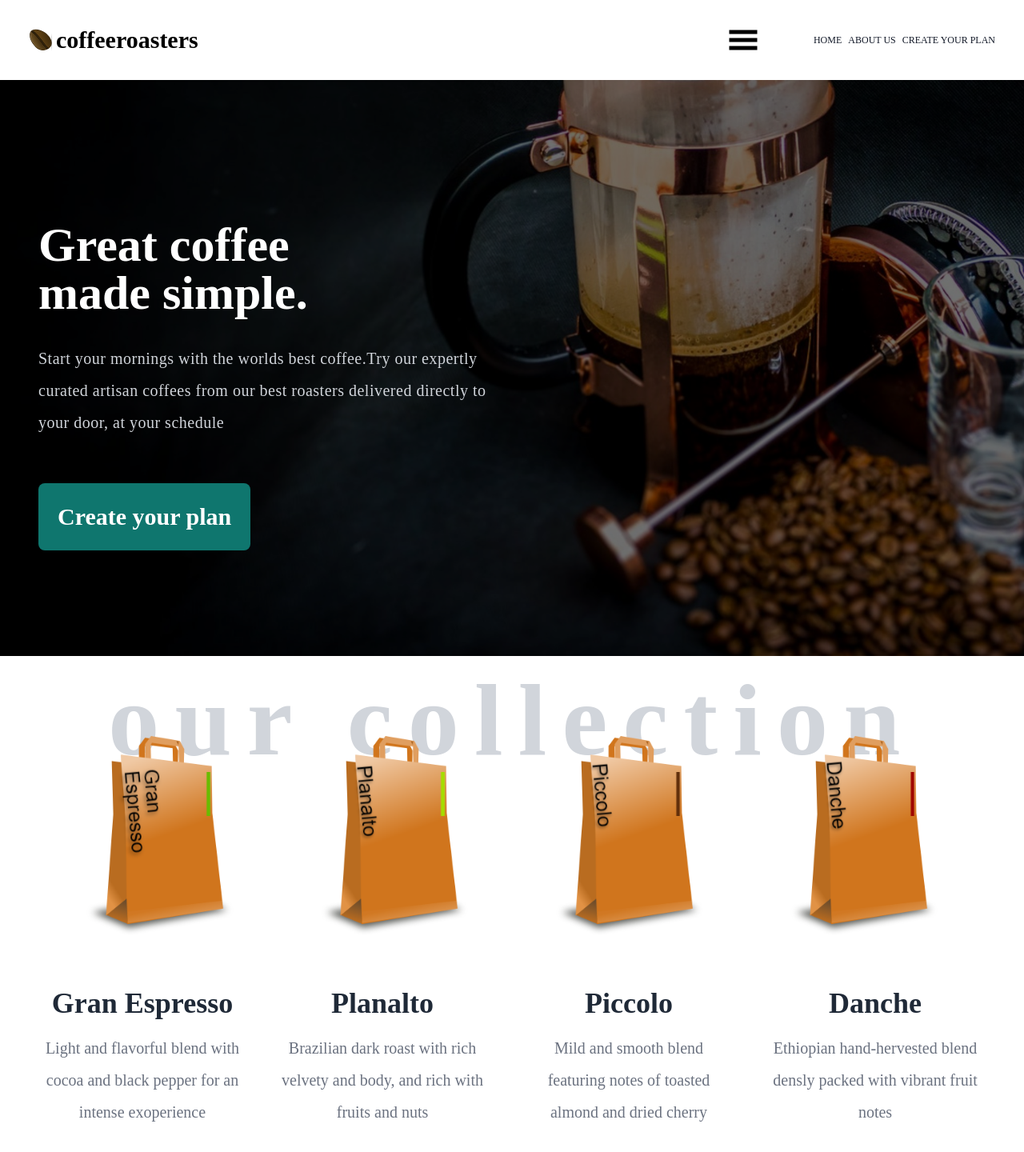
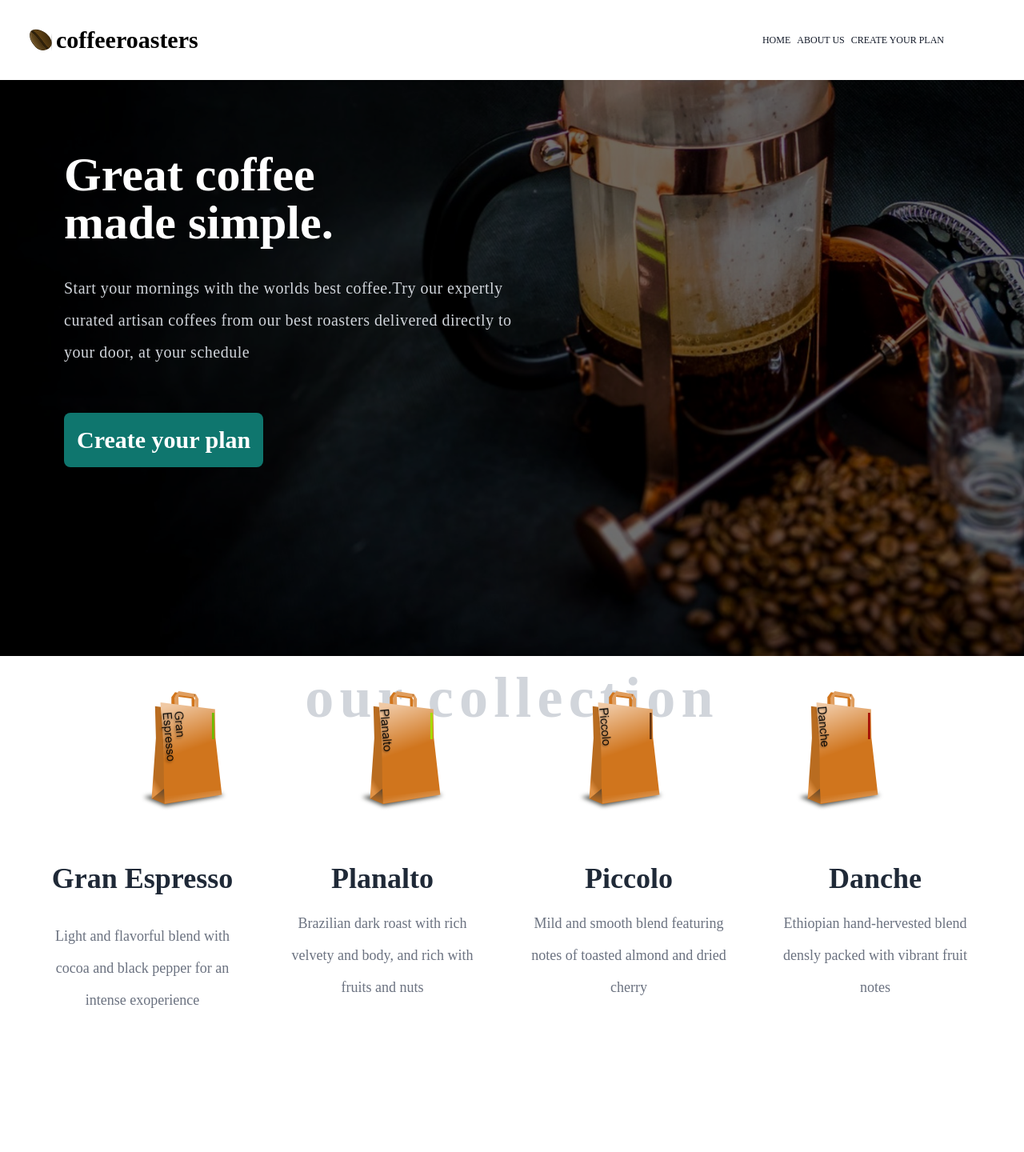
Before and after one commit to abir045/coffeeroasters, a React (Create React App) app: page / in a window 1280 px wide. Shown: the top 1440 px of the page at 80% size. After the commit the page ends 1334 px from the top, so only its background shows below. Built offline with nearby package versions, Linux system fonts and the light colour scheme.

Commit message:
desktop responsive layout

```diff
--- a/src/components/Navbar.js
+++ b/src/components/Navbar.js
@@ -12,9 +12,9 @@ const Navbar = () => {
           <h3 className="font-bold text-3xl">coffeeroasters</h3>
         </div>
 
-        <GiHamburgerMenu size={40} className="mx-auto mr-8" />
+        <GiHamburgerMenu size={40} className="mx-auto mr-8 sm:hidden" />
 
-        <div className="hidden sm:flex p-8 font-medium  text-gray-900">
+        <div className="hidden sm:flex p-8 font-medium  text-gray-900 sm:mr-[5%]">
           <div className="text-xs  uppercase sm:mx-1">Home</div>
           <div className="text-xs uppercase sm:mx-1">About Us</div>
           <div className="text-xs uppercase sm:mx-1">Create your plan</div>
--- a/src/components/pages/Home.js
+++ b/src/components/pages/Home.js
@@ -29,8 +29,8 @@ const Home = () => {
         />
         <div className="absolute top-0 left-0 w-full h-full bg-black/80 opacity-70  text-white"></div>
 
-        <div className="absolute left-[3%] top-[15%] md:left-8 md:top-35 lg:top-40">
-          <h1 className="text-center text-white p-4 font-bold text-5xl sm:text-left  md:text-6xl  w-full  xl:w-1/3  md:w-1/2 sm:w-2/3">
+        <div className="absolute left-[3%] top-[15%] md:left-8 md:top-35 lg:top-[10%] lg:left-[5%]">
+          <h1 className="text-center text-white p-4 font-bold text-5xl sm:text-left  md:text-5xl lg:text-6xl w-full lg:w-1/2 xl:w-1/3  md:w-1/2 sm:w-2/3">
             Great coffee made simple.
           </h1>
           <p className="text-xl text-center md:text-left sm:text-left  text-gray-300 p-4 tracking-wide w-full leading-10 xl:w-1/2 lg:w-1/2 md:w-1/2 sm:w-4/5 ">
@@ -39,7 +39,7 @@ const Home = () => {
             your door, at your schedule
           </p>
 
-          <button className="text-white mx-16  text-3xl bg-teal-700 font-bold rounded-lg p-6 my-10 sm:mx-4">
+          <button className="text-white mx-14  text-3xl bg-teal-700 font-bold rounded-lg p-4 my-10 sm:mx-4">
             Create your plan
           </button>
         </div>
@@ -47,22 +47,22 @@ const Home = () => {
 
       {/*Menu conatainer  */}
       <div className="block">
-        <h1 className="mt-4 text-center text-9xl font-bold sm:tracking-[.15em] text-gray-300">
+        <h1 className="mt-4 text-center text-9xl font-bold sm:text-7xl sm:tracking-[.1em] text-gray-300">
           our collection
         </h1>
       </div>
 
       <div className="flex flex-col p-8 items-center  md:flex-row md:justify-evenly md:-mt-12 md:pt-1">
-        <img className="w-[250px]" src={CoffeBag} alt="menu" />
+        <img className="w-[150px]" src={CoffeBag} alt="menu" />
 
         {/* 2nd item */}
-        <img className="w-[250px]  " src={Planalto} alt="menu" />
+        <img className="w-[150px]  " src={Planalto} alt="menu" />
 
         {/* 3rd item */}
-        <img className="w-[250px] " src={Piccolo} alt="menu" />
+        <img className="w-[150px] " src={Piccolo} alt="menu" />
 
         {/* 4th item */}
-        <img className="w-[250px] " src={Danche} alt="menu" />
+        <img className="w-[150px] " src={Danche} alt="menu" />
       </div>
 
       <div className="flex flex-col p-8  md:flex-row md:justify-evenly">
@@ -70,7 +70,7 @@ const Home = () => {
           <h3 className="text-4xl text-center font-bold text-gray-800 ">
             Gran Espresso
           </h3>
-          <p className="text-xl text-center m-2 p-2   leading-10 text-gray-500">
+          <p className="text-lg text-center m-4 p-4   leading-10 text-gray-500">
             Light and flavorful blend with cocoa and black pepper for an intense
             exoperience
           </p>
@@ -80,7 +80,7 @@ const Home = () => {
           <h3 className="text-center text-4xl font-bold text-gray-800">
             Planalto
           </h3>
-          <p className="text-center text-xl p-2 m-2 leading-10 text-gray-500">
+          <p className="text-center text-lg p-2 m-2 leading-10 text-gray-500">
             Brazilian dark roast with rich velvety and body, and rich with
             fruits and nuts
           </p>
@@ -90,7 +90,7 @@ const Home = () => {
           <h3 className="text-4xl text-center font-bold text-gray-800">
             Piccolo
           </h3>
-          <p className="text-center text-xl text-center p-4 leading-10 text-gray-500">
+          <p className="text-lg text-center p-4 leading-10 text-gray-500">
             Mild and smooth blend featuring notes of toasted almond and dried
             cherry
           </p>
@@ -99,7 +99,7 @@ const Home = () => {
           <h3 className="text-4xl text-center font-bold text-gray-800">
             Danche
           </h3>
-          <p className="text-center text-xl p-2 m-2 leading-10 text-gray-500">
+          <p className="text-center text-lg p-2 m-2 leading-10 text-gray-500">
             Ethiopian hand-hervested blend densly packed with vibrant fruit
             notes
           </p>
```
